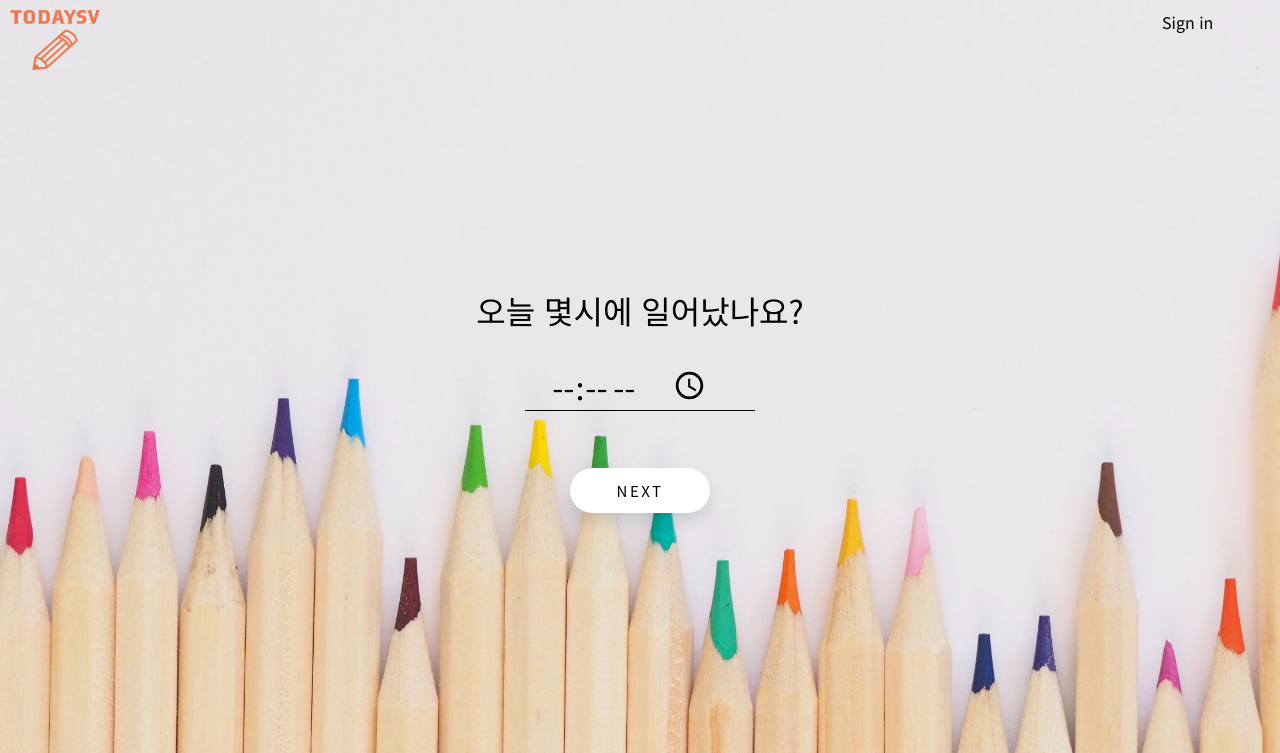
After one commit to julianne03/TodaySv, a Django app: template templates/tsv/wake_up_form.html in a window 1280 px wide. The commit adds this page. Shown: the top 753 px of the page. Run offline with Django 3.2, Linux system fonts and the light colour scheme; the template is opened without the code that fills it, so the values that code supplies are empty.

Commit message:
#2-9. answers - wake_up clear!

```diff
--- a/static/css/style.css
+++ b/static/css/style.css
@@ -207,6 +207,19 @@ input[type=radio]:checked + label {
     color: red;
 }
 
+.wake_up_input {
+    border: none;
+    border-bottom: 1px solid black;
+    background: none;
+    margin-top: 5%;
+    margin-bottom: 5%;
+    display: flex;
+    width: 40%;
+    text-align: center;
+    font-size: xx-large;
+    font-family: "Noto Sans KR", sans-serif;
+}
+
 @keyframes fadeIn {
     from {
         opacity: 0;
--- /dev/null
+++ b/templates/tsv/wake_up_form.html
@@ -0,0 +1,19 @@
+{% extends 'base.html' %}
+{% load static %}
+{% block content %}
+    <div class="center">
+        <span>오늘 몇시에 일어났나요?</span>
+    </div>
+    <form method="post" class="answer-form">
+        {% csrf_token %}
+        {% include 'form_errors.html' %}
+        <div class="center">
+            <input type="time" class="wake_up_input" min="01:00" max="24:00" name="wake_up" value="{{ form.wake_up.value|default_if_none:'' }}" required/>
+        </div>
+        <div class="center">
+            <button type="submit" class="next_btn">NEXT</button>
+        </div>
+
+    </form>
+
+{% endblock %}
--- a/tsv/urls.py
+++ b/tsv/urls.py
@@ -8,4 +8,5 @@ urlpatterns = [
     path('', views.index, name='index'),
     path('answers/create/weather/', views.answers_weather, name='answers_weather'),
     path('answers/create/mood/', views.answers_mood, name='answers_mood'),
+    path('answers/create/wake_up/', views.answers_wake_up, name='answers_wake_up'),
 ]
```
Also changed, not shown: tsv/forms.py (+8 -0 lines), tsv/views.py (+17 -1 lines).
